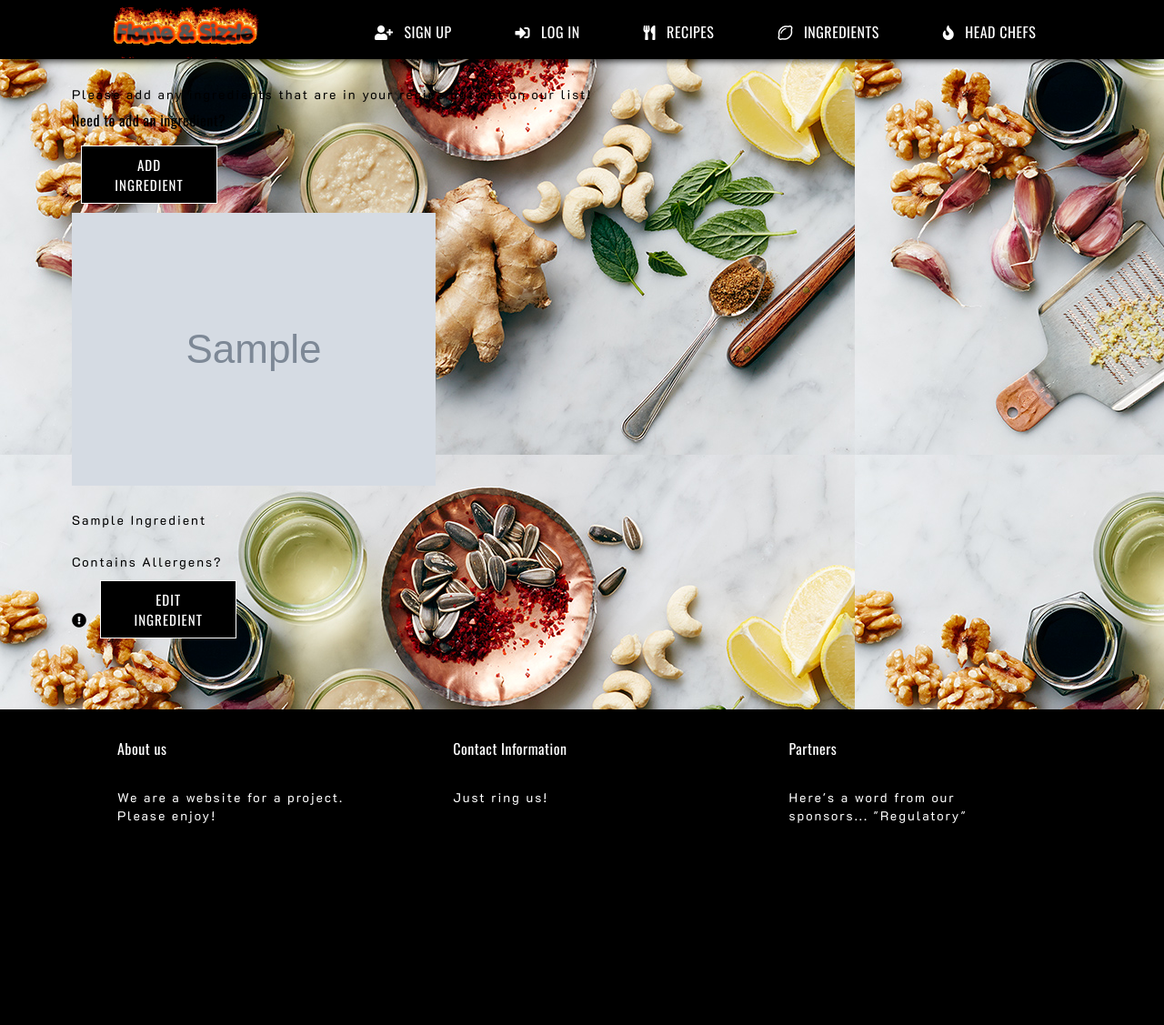
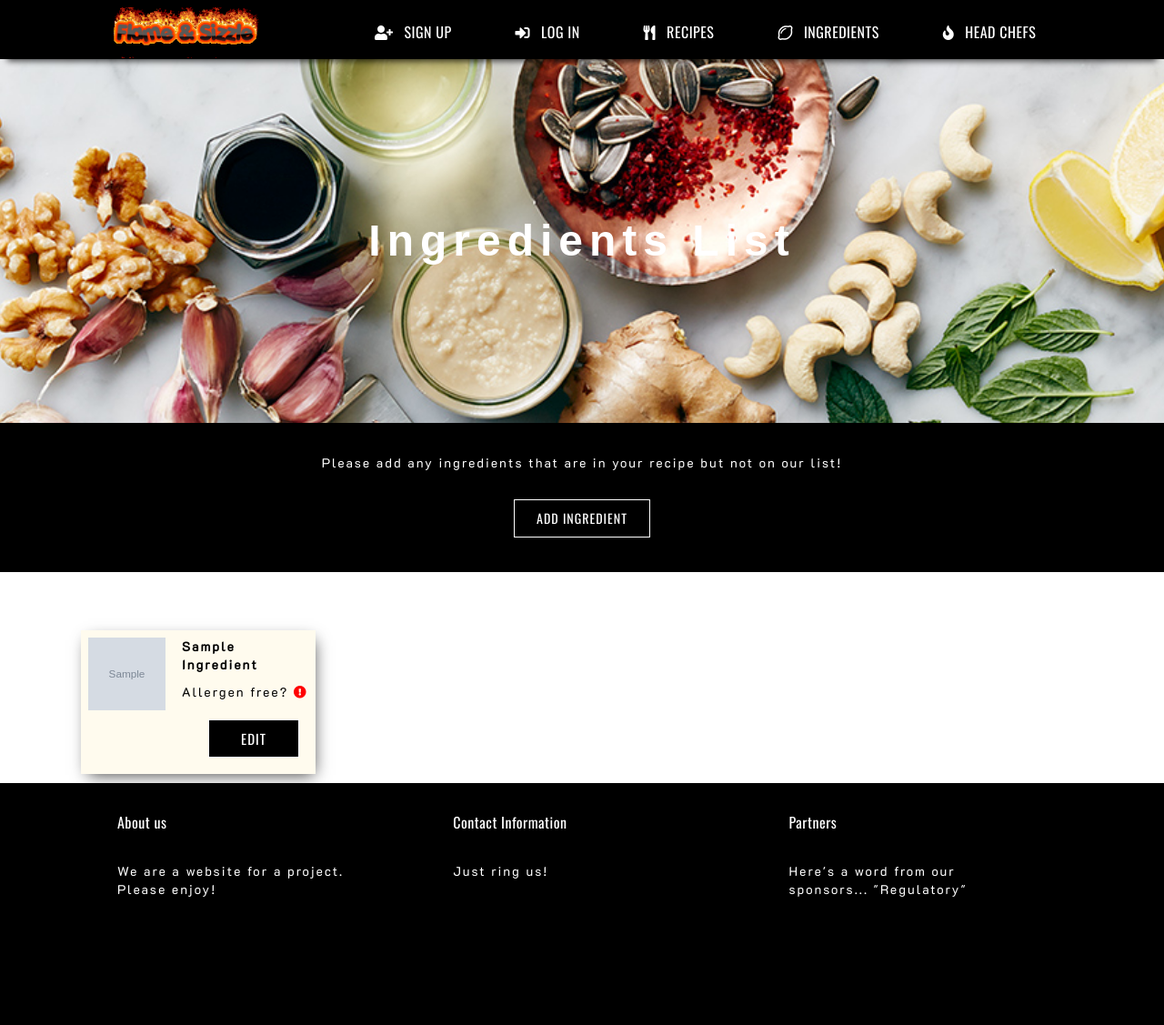
Before and after one commit to Code-Institute-Submissions/cook_for_cookies, a Flask app: page /ingredients in a window 1280 px wide. Shown: the whole page at 91% size. Before the commit the page ends 905 px from the top, so only its background shows below. Run offline with Flask 2, Linux system fonts and the light colour scheme; grey boxes marked "Sample" are stand-in pictures; a database or web service that is not in the repository returns one stand-in record (values such as "Sample title"); some libraries are stand-ins or nearby versions; some web fonts are replaced.

Commit message:
Restyled ingredients.html

```diff
--- a/static/css/components/page-backgrounds.scss
+++ b/static/css/components/page-backgrounds.scss
@@ -1,7 +1,8 @@
 .leaderboard-intro-bg,
 .sign-up-bg,
 .log-in-bg,
-.recipes-bg {
+.recipes-bg,
+.ingredients-bg {
     width: 100%;
     height: 100vh;
     position: fixed;
--- a/static/css/components/pages.scss
+++ b/static/css/components/pages.scss
@@ -340,35 +340,34 @@
     margin-top: 0;
 }
 
-// Recipes.html ----------------------------------------------------------------
+// Recipes.html / Ingredients.html ---------------------------------------------
 
-.recipe-section {
+.recipe-section,
+.ingredients-section {
     margin-top: 65px;
 }
 
-.recipe-section .container {
+.recipe-section .container,
+.ingredients-section .container{
     background-color: $white;
     width: 100%;
     max-width: none;
 }
 
-.recipes-header-container {
-    height: 400px;
-    @extend %centralise-inner-container;
-}
-
-.recipes-header-container h1 {
+.header-container h1 {
     color: $white;
     letter-spacing: 7px;
 }
 
-.recipe-container {
+.recipe-container,
+.ingredients-container {
     background-color: $white;
     max-width: 1122px;
     margin: 0 auto;
 }
 
-.recipe-content-container {
+.recipe-content-container,
+.ingredient-content-container {
     background-color: $black;
     color: $white;
     padding: 8px 0;
@@ -390,9 +389,7 @@
     float: left;
     padding: 12px;
     background-color: rgb(255, 251, 238);
-    -webkit-box-shadow: 3px 6px 17px -5px rgba(0,0,0,0.75);
-    -moz-box-shadow: 3px 6px 17px -5px rgba(0,0,0,0.75);
-    box-shadow: 3px 6px 17px -5px rgba(0,0,0,0.75);
+    @extend %list-item-shadow;
 }
 
 .recipe p {
@@ -409,7 +406,8 @@
     display: inline-block;
 }
 
-.recipe a .recipe-row-top {
+.recipe a .recipe-row-top,
+.ingredient {
     background-color: rgb(255, 251, 238);
     transition: all 1s linear;
 }
@@ -451,9 +449,49 @@ a ~ .recipe-row-bottom {
     height: 220px;
 }
 
-// Ingredient lists --------------------------------------------------
+.ingredient img {
+    width: 85px;
+    height: 80px;
+    float: left;
+    margin-right: 18px;
+}
 
+.ingredient {
+    width: 23%;
+    float: left;
+    padding: 8px;
+    box-sizing: border-box;
+    margin: 10px;
+    @extend %list-item-shadow;
+}
 
+.ingredient p {
+    padding: 0;
+    margin: 0 0 10px 0;
+}
+
+.ingredient p:nth-of-type(1){
+    font-weight: 600;
+}
+
+.ingredient-content-container button {
+    font-size: 14px;
+    margin: 30px 0;
+}
+
+.fa-exclamation-circle {
+    color: $alert-red;
+}
+
+.fa-smile {
+    color: $add-green;
+}
+
+.ingredient button {
+    width: 100px;
+    height: 42px;
+    float: right;
+}
 
 // Edit ingredients -----------------------------------------------------------
 
--- a/static/css/helpers/colors.scss
+++ b/static/css/helpers/colors.scss
@@ -1,12 +1,13 @@
 /*----------------- Main colors*/
 
 $alert-red: #f00;
+
 $white: #fff;
 $black: #000;
-$brand-blue: #29bbff;
-$brand-blue2: #2dabf9;
+
 $question-dark-blue: #0688fa;
-$text-shadows-purple: #263666;
+
+
 $message-pale-green: #8adade;
 $remove-red: #ff3434;
 $add-green: #00f500;
--- a/static/css/helpers/placeholders.scss
+++ b/static/css/helpers/placeholders.scss
@@ -14,6 +14,12 @@
      -webkit-box-shadow: 0px 10px 7px -8px rgba(0,0,0,0.75);
     -moz-box-shadow: 0px 10px 7px -8px rgba(0,0,0,0.75);
     box-shadow: 0px 10px 7px -8px rgba(0,0,0,0.75);
+}
+
+%list-item-shadow {
+    -webkit-box-shadow: 3px 6px 17px -5px rgba(0,0,0,0.75);
+    -moz-box-shadow: 3px 6px 17px -5px rgba(0,0,0,0.75);
+    box-shadow: 3px 6px 17px -5px rgba(0,0,0,0.75);
 }
 
 %cover-background {
--- a/static/css/styles.css
+++ b/static/css/styles.css
@@ -50,17 +50,23 @@ header {
   -moz-box-shadow: 0px 10px 7px -8px rgba(0, 0, 0, 0.75);
   box-shadow: 0px 10px 7px -8px rgba(0, 0, 0, 0.75); }
 
+.recipe, .ingredient {
+  -webkit-box-shadow: 3px 6px 17px -5px rgba(0, 0, 0, 0.75);
+  -moz-box-shadow: 3px 6px 17px -5px rgba(0, 0, 0, 0.75);
+  box-shadow: 3px 6px 17px -5px rgba(0, 0, 0, 0.75); }
+
 .leaderboard-intro-bg,
 .sign-up-bg,
 .log-in-bg,
-.recipes-bg {
+.recipes-bg,
+.ingredients-bg {
   background-repeat: no-repeat;
   background-position: center;
   background-size: cover; }
 
 .welcome-message, .left,
 .right, .fire-text-quote, .leaderboard-intro-section, .sign-up-section,
-.log-in-section, .recipes-header-container, a ~ .recipe-row-bottom, .inner-delete-recipe-row .row {
+.log-in-section, a ~ .recipe-row-bottom, .inner-delete-recipe-row .row, .header-container {
   display: flex;
   justify-content: center;
   align-items: center; }
@@ -550,27 +556,28 @@ nav ul li {
   letter-spacing: 3px;
   margin-top: 0; }
 
-.recipe-section {
+.recipe-section,
+.ingredients-section {
   margin-top: 65px; }
 
-.recipe-section .container {
+.recipe-section .container,
+.ingredients-section .container {
   background-color: #fff;
   width: 100%;
   max-width: none; }
 
-.recipes-header-container {
-  height: 400px; }
-
-.recipes-header-container h1 {
+.header-container h1 {
   color: #fff;
   letter-spacing: 7px; }
 
-.recipe-container {
+.recipe-container,
+.ingredients-container {
   background-color: #fff;
   max-width: 1122px;
   margin: 0 auto; }
 
-.recipe-content-container {
+.recipe-content-container,
+.ingredient-content-container {
   background-color: #000;
   color: #fff;
   padding: 8px 0;
@@ -589,10 +596,7 @@ nav ul li {
   width: 30%;
   float: left;
   padding: 12px;
-  background-color: #fffbee;
-  -webkit-box-shadow: 3px 6px 17px -5px rgba(0, 0, 0, 0.75);
-  -moz-box-shadow: 3px 6px 17px -5px rgba(0, 0, 0, 0.75);
-  box-shadow: 3px 6px 17px -5px rgba(0, 0, 0, 0.75); }
+  background-color: #fffbee; }
 
 .recipe p {
   color: #000;
@@ -605,7 +609,8 @@ nav ul li {
   padding: 5px 0 0 25px;
   display: inline-block; }
 
-.recipe a .recipe-row-top {
+.recipe a .recipe-row-top,
+.ingredient {
   background-color: #fffbee;
   transition: all 1s linear; }
 
@@ -635,10 +640,46 @@ a ~ .recipe-row-bottom {
   width: 336px;
   height: 220px; }
 
+.ingredient img {
+  width: 85px;
+  height: 80px;
+  float: left;
+  margin-right: 18px; }
+
+.ingredient {
+  width: 23%;
+  float: left;
+  padding: 8px;
+  box-sizing: border-box;
+  margin: 10px; }
+
+.ingredient p {
+  padding: 0;
+  margin: 0 0 10px 0; }
+
+.ingredient p:nth-of-type(1) {
+  font-weight: 600; }
+
+.ingredient-content-container button {
+  font-size: 14px;
+  margin: 30px 0; }
+
+.fa-exclamation-circle {
+  color: #f00; }
+
+.fa-smile {
+  color: #00f500; }
+
+.ingredient button {
+  width: 100px;
+  height: 42px;
+  float: right; }
+
 .leaderboard-intro-bg,
 .sign-up-bg,
 .log-in-bg,
-.recipes-bg {
+.recipes-bg,
+.ingredients-bg {
   width: 100%;
   height: 100vh;
   position: fixed;
@@ -704,7 +745,8 @@ section:after,
 .container:after,
 .recipe-row-bottom:after,
 .recipe-container:after,
-a:after {
+a:after,
+.ingredients-container:after {
   clear: both;
   content: "";
   display: block; }
@@ -812,4 +854,7 @@ ul {
 .no-float {
   float: none; }
 
+.header-container {
+  height: 400px; }
+
 /*# sourceMappingURL=styles.css.map */
--- a/static/css/styles.scss
+++ b/static/css/styles.scss
@@ -45,7 +45,8 @@ section:after,
 .container:after,
 .recipe-row-bottom:after,
 .recipe-container:after,
-a:after {
+a:after,
+.ingredients-container:after {
     clear: both;
     content: "";
     display: block;
@@ -178,3 +179,8 @@ ul {
 .no-float {
     float: none;
 }
+
+.header-container {
+    height: 400px;
+    @extend %centralise-inner-container;
+}
--- a/templates/edit_ingredient.html
+++ b/templates/edit_ingredient.html
@@ -15,7 +15,7 @@
                     <li><input id="ingredient_name" name="ingredient_name" value="{{ ingredient.ingredient_name.title() }}" readonly></li>
                     <hr>
                     <li><label for="ingredient_image_url">Ingredient Photo Image Address</label></li>
-                    <li><input id="ingredient_image_url" name="ingredient_image_url" type="text" value="{{ ingredient.ingredient_image_url }}" required></li>
+                    <li><input id="ingredient_image_url" name="ingredient_image_url" type="text" value="{{ ingredient.ingredient_image_url }}"></li>
                     <li><img class="edit-ingredient-img" src="{{ ingredient.ingredient_image_url }}"></img>
                     </li>
                     <hr>
--- a/templates/ingredients.html
+++ b/templates/ingredients.html
@@ -1,32 +1,30 @@
 {% extends 'base.html' %} {% block content %}
 <div class="page-bg ingredients-bg"></div>
-<section class="container standard-section-height">
-    <div class="sticky-div ingredients-header-box">
-        <h2 class="section-title flame">Ingredients list</h2>
-
+<section class="ingredients-section">
+    <div class="header-container center-text">
+        <h1 class="section-title">Ingredients List</h1>
+    </div>
+    <div class="container">
+        <div class="ingredient-content-container center-text">
             <p>Please add any ingredients that are in your recipe but not on our list!</p>
-        <h3 class="clear-float">Need to add an ingredient?</h3>
             <a href="{{ url_for('add_ingredient', recipe_id='none') }}"><button>Add Ingredient</button></a>
-
         </div>
-    <div class="ingredients-container container">
+        <div class="ingredients-container">
             {% for ingredient in ingredients_list %}
-        <div class="ingredient-list-item">
-            <div class="row">
+            <div class="ingredient">
                     <img class="ingredient-img" src="{{ ingredient.ingredient_image_url }}"></img>
                     <p class="ingredient-name">{{ ingredient.ingredient_name.title() }}</p>
-            </div>
-            <div class="row">
-                <p>Contains Allergens?</p>
+                    <p>Allergen free?
                     {% if ingredient.allergens %}
                     <i class="fas fa-exclamation-circle"></i>
                     {% else %}
                     <i class="fas fa-smile"></i>
                     {% endif %}
-                <a href="{{ url_for('edit_ingredient', ingredient_id=ingredient._id) }}"><button>Edit Ingredient</button></a>
-            </div>
+                    </p>
+                    <a href="{{ url_for('edit_ingredient', ingredient_id=ingredient._id) }}"><button>Edit</button></a>
             </div>
             {% endfor %}
         </div>
+    </div>
 </section>
 {% endblock %}
--- a/templates/recipes.html
+++ b/templates/recipes.html
@@ -1,7 +1,7 @@
 {% extends 'base.html' %} {% block content %}
 <div class="page-bg recipes-bg"></div>
 <section class="recipe-section">
-    <div class="recipes-header-container center-text">
+    <div class="header-container center-text">
         <h1 class="section-title">Recipes List</h1>
     </div>
     <div class="container">
```
Also changed, not shown: README.md, static/images/bbq.jpg, 1 other file. Lines whose indentation alone changed are shown as unchanged.
